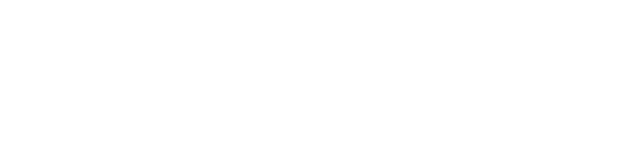
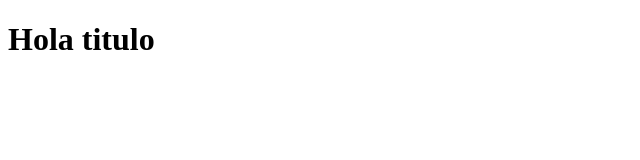
Before and after one commit to ocralo/loquequieran, a plain HTML site: page index.html in a window 1280 px wide. Shown: the whole page, without its empty margins (0-640 px from the left). Drawn offline with Linux system fonts and the light colour scheme.

Commit message:
creo el titulo

```diff
--- a/index.html
+++ b/index.html
@@ -6,6 +6,8 @@
     <title>Prueba git</title>
   </head>
   <body>
-
+      <h1>
+          Hola titulo
+      </h1>
   </body>
 </html>
```
